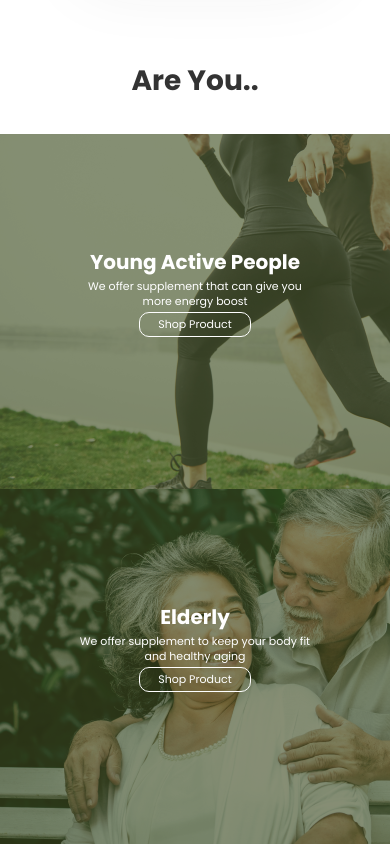
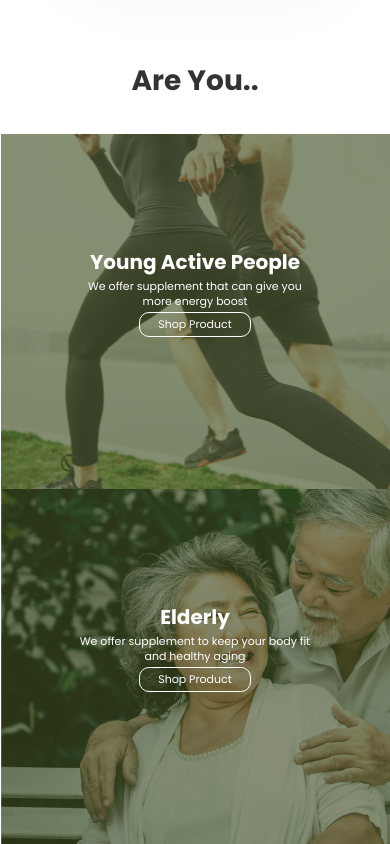
Before and after one commit to JepriAlber/clarity, a plain HTML site: page index.html in a window 390 px wide. Shown: the part 2258-3102 px from the top of the page. Drawn offline with nearby package versions, Linux system fonts and the light colour scheme.

Commit message:
memperbaiki responsive

```diff
--- a/assets/css/style.css
+++ b/assets/css/style.css
@@ -50,18 +50,18 @@
     border-color: #415123 !important;
 }
 /* -----------content------------------------ */
-.shop-clarity{
-    text-align: center;
-}
 .title-content{
     font-weight: bold;
     font-size: 40px;
     color: #333333;
     margin-top: 90px;
 }
-.shop-clarity p{
+.title-content-isi{
     font-size: 14px;
     color: #999999;
+}
+.shop-clarity{
+    text-align: center;
 }
 .produk-clarity{
     box-shadow: 10px 32px 72px rgba(51, 51, 51, 0.03) !important;
@@ -122,6 +122,8 @@
 }
 /* ----------are you----------- */
 .shop-produk{
+    margin-left: -76.5px !important;
+    margin-right: -76.5px !important;
     margin-top: 29px;
     text-align: center;
     color: #FFFFFF;
@@ -158,10 +160,12 @@
     z-index: 1;
 }
 .shop-produk1{
-    width: 640px;
+    width: 50%;
     height: 355px;
     background-image: url(../img/young-people-crop.png);
     position: relative;
+    background-size: cover;
+    background-position: center;
 }
 .shop-produk1::after{
 	content: '';
@@ -173,7 +177,7 @@
 	bottom: 0;
 }
 .shop-produk2{
-    width: 640px;
+    width: 50%;
     height: 355px;
     background-image: url(../img/elderly-crop.png);
     position: relative;
@@ -187,6 +191,7 @@
 	position: absolute;
 	bottom: 0;
 }
+
 
 /* -------mobile---------- */
 @media (max-width: 767.98px) {
@@ -295,6 +300,16 @@
         margin-left: 14px;
         margin-right: 14px;
     }
+    .shop-produk{
+        margin-left: -14.5px !important;
+        margin-right: -14.5px !important;
+    }
+    .shop-produk1{
+        width: 100%;
+    }
+    .shop-produk2{
+        width: 100%;
+    }
     .shop-produk h3{
         font-size: 20px;
         margin-bottom: -13px;
--- a/index.html
+++ b/index.html
@@ -50,7 +50,7 @@
         <div class="row justify-content-center shop-clarity">
             <div class="col-lg-auto">
                 <h3 class="title-content">Shop Clarity</h3>
-                <p>We offer supplement for you with very good quality for health</p>
+                <p class="title-content-isi">We offer supplement for you with very good quality for health</p>
             </div>
         </div>
         <!-- produk -->
@@ -107,7 +107,6 @@
                 <button class="btn add-to-cart">Add To Cart</button>
             </div>
         </div>
-    </div>
         <!-- are you -->
         <div class="row justify-content-center are-you">
             <div class="col-md-auto">
@@ -130,6 +129,8 @@
                     </div>
                  </div>
         </div>
+    </div>
+    <!-- choose produk -->
     <!-- endcontent -->
 <!-- Optional JavaScript -->
 <!-- jQuery first, then Popper.js, then Bootstrap JS -->
```
Lines whose indentation alone changed are shown as unchanged.
